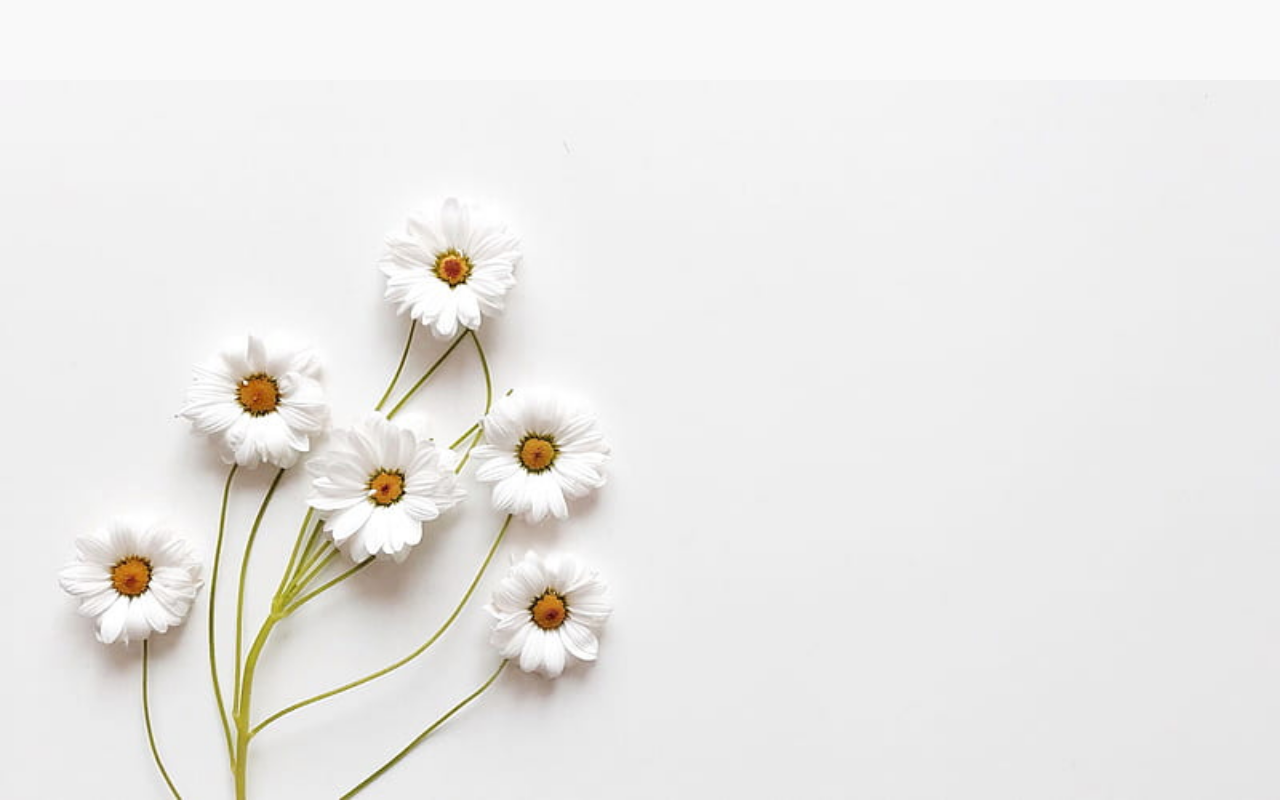
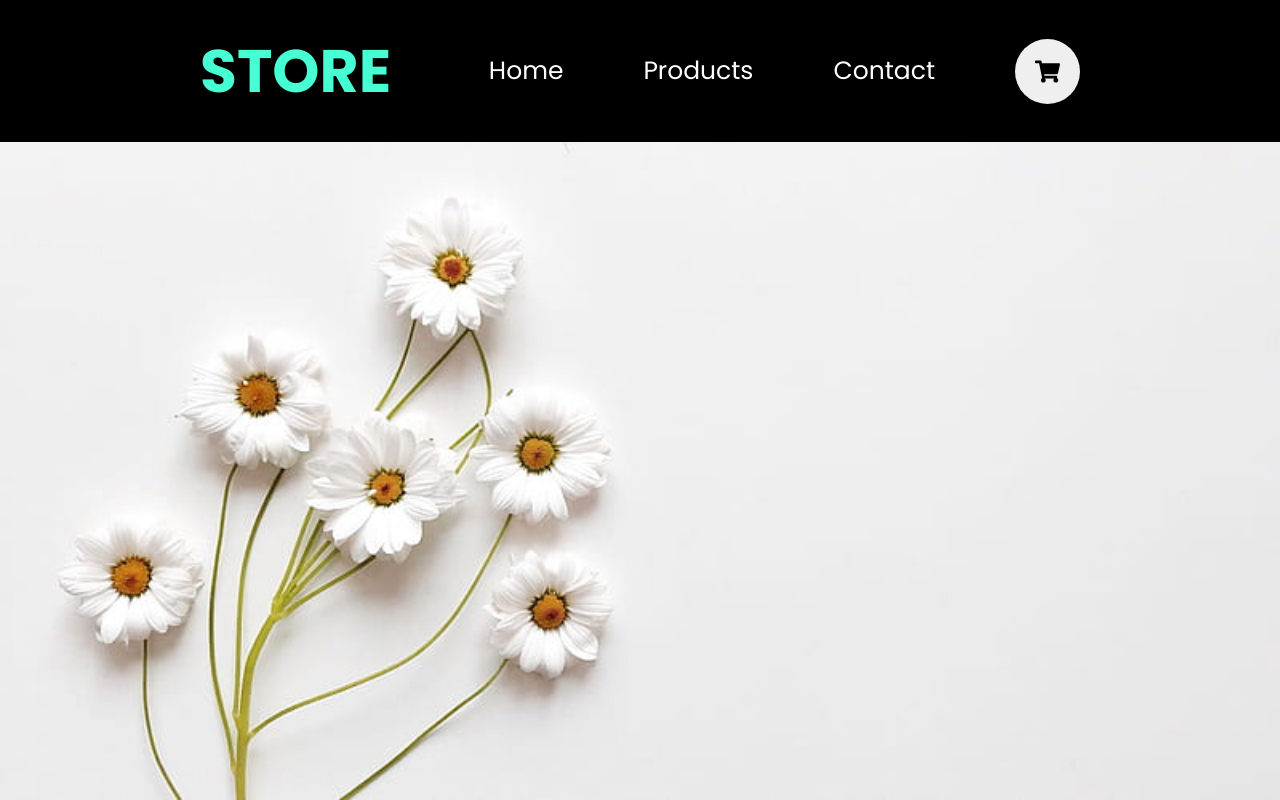
Before and after one commit to 4ndrelim/TOP_JS, a React (Create React App) app in the folder shopping-cart/: page /products in a window 1280 px wide. Built offline with nearby package versions, Linux system fonts and the light colour scheme.

Commit message:
refactor code

```diff
--- a/shopping-cart/src/App.js
+++ b/shopping-cart/src/App.js
@@ -10,6 +10,7 @@ function App() {
   return (
     <div>
       <BrowserRouter>
+        <Header />
         <Routes>
           <Route path="/" element={<Home />} />
           <Route path="/products" element={<Products />} />
--- a/shopping-cart/src/components/Footer.js
+++ b/shopping-cart/src/components/Footer.js
@@ -37,7 +37,7 @@ const GithubLink = styled.a`
   display: flex;
   color: ${({ theme }) => theme.colors.dark};
   font-size: 3rem;
-  transition: transform 0.2s ease-in-out;
+  transition: transform 0.15s ease-in-out;
   &:hover {
     transform: scale(1.4);
   }
--- a/shopping-cart/src/components/Header.js
+++ b/shopping-cart/src/components/Header.js
@@ -1,12 +1,14 @@
 import React from 'react';
+import { Link } from 'react-router-dom';
 import styled from 'styled-components';
-import NavBar from './Navbar';
+import { FaShoppingCart } from 'react-icons/fa';
+import Button from './elements/Button';
 
 const HeaderWrapper = styled.header`
   display: flex;
   align-items: center;
   justify-content: space-between;
-  padding: 5rem 20rem;
+  padding: 3.5rem 20rem;
   background-color: ${({ theme }) => theme.colors.dark};
   @media (max-width: 1030px) {
     flex-direction: column;
@@ -18,11 +20,35 @@ const Logo = styled.h1`
   font-size: 6rem;
 `;
 
+const NavBar = styled.nav`
+    display: flex;
+    align-items: center;
+    gap: 8rem;
+    font-size: 2.5rem;
+    @media (max-width: 700px) {
+        flex-direction: column;
+        gap: 5rem;
+    };
+`;
+
+const StyledLink = styled(Link)`
+    color: ${({ theme }) => theme.colors.light};
+    transition: transform 0.2s ease-in-out;
+    &:hover {
+        transform: scale(1.15);
+    };
+`;
+
 function Header() {
   return (
     <HeaderWrapper>
       <Logo>STORE</Logo>
-      <NavBar />
+      <NavBar>
+        <StyledLink to="/">Home</StyledLink>
+        <StyledLink to="/products">Products</StyledLink>
+        <StyledLink to="/contact">Contact</StyledLink>
+        <Button content={<FaShoppingCart />} />
+      </NavBar>
     </HeaderWrapper>
   );
 }
--- a/shopping-cart/src/components/elements/Button.js
+++ b/shopping-cart/src/components/elements/Button.js
@@ -7,7 +7,7 @@ const ButtonWrapper = styled.button`
     align-items: center;
     padding: 2rem;
     border-radius: 50px;
-    transition: transform 0.2s ease-in-out;
+    transition: transform 0.15s ease-in-out;
     &:hover {
         transform: scale(1.1);
     };
--- a/shopping-cart/src/pages/Home.js
+++ b/shopping-cart/src/pages/Home.js
@@ -1,11 +1,10 @@
 import React from 'react';
 import Background from '../components/elements/Background';
-import Header from '../components/Header';
 
 function Home() {
   return (
     <div>
-      <Header />
+      Home
       <Background />
     </div>
   );
```
